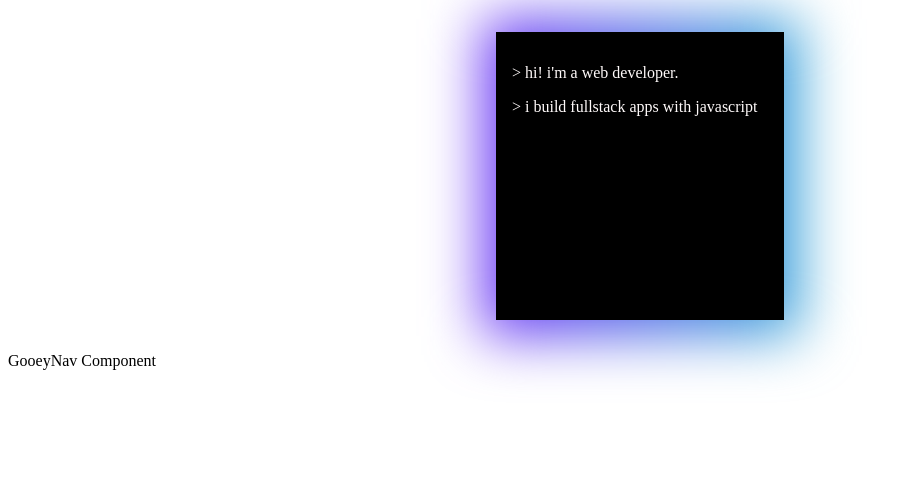
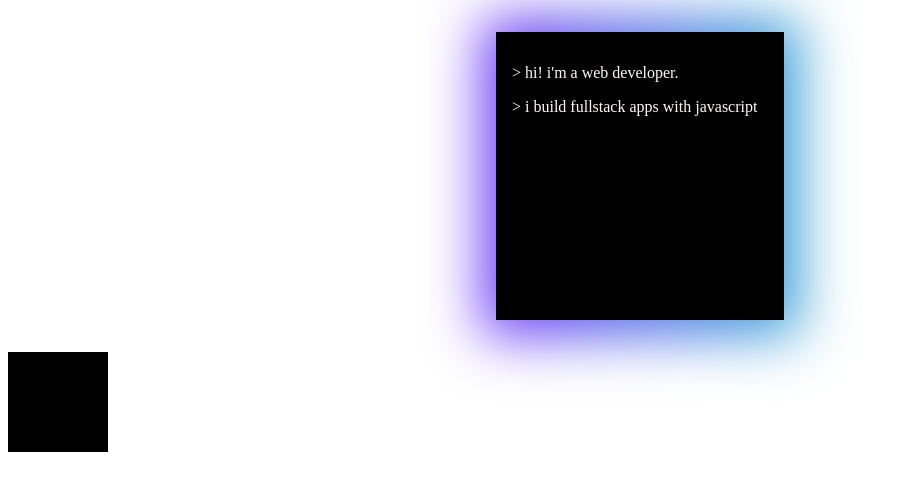
Before and after one commit to byio/benyang.io, a Gatsby app: page / in a window 1280 px wide. Shown: the top 490 px of the page, without its empty margins (0-897 px from the left). Built offline with nearby package versions, Linux system fonts and the light colour scheme.

Commit message:
create GooeyNav.module.css to style GooeyNav component

```diff
--- a/src/components/GooeyNav/GooeyNav.js
+++ b/src/components/GooeyNav/GooeyNav.js
@@ -1,9 +1,13 @@
 import React, { Component } from 'react';
+
+import styles from './GooeyNav.module.css';
 
 class GooeyNav extends Component {
   render () {
     return (
-      <div>GooeyNav Component</div>
+      <div>
+        <div className={styles.menuIcon}></div>
+      </div>
     );
   }
 }
--- /dev/null
+++ b/src/components/GooeyNav/GooeyNav.module.css
@@ -0,0 +1,5 @@
+.menuIcon {
+  height: 100px;
+  width: 100px;
+  background: #000000;
+}
```
